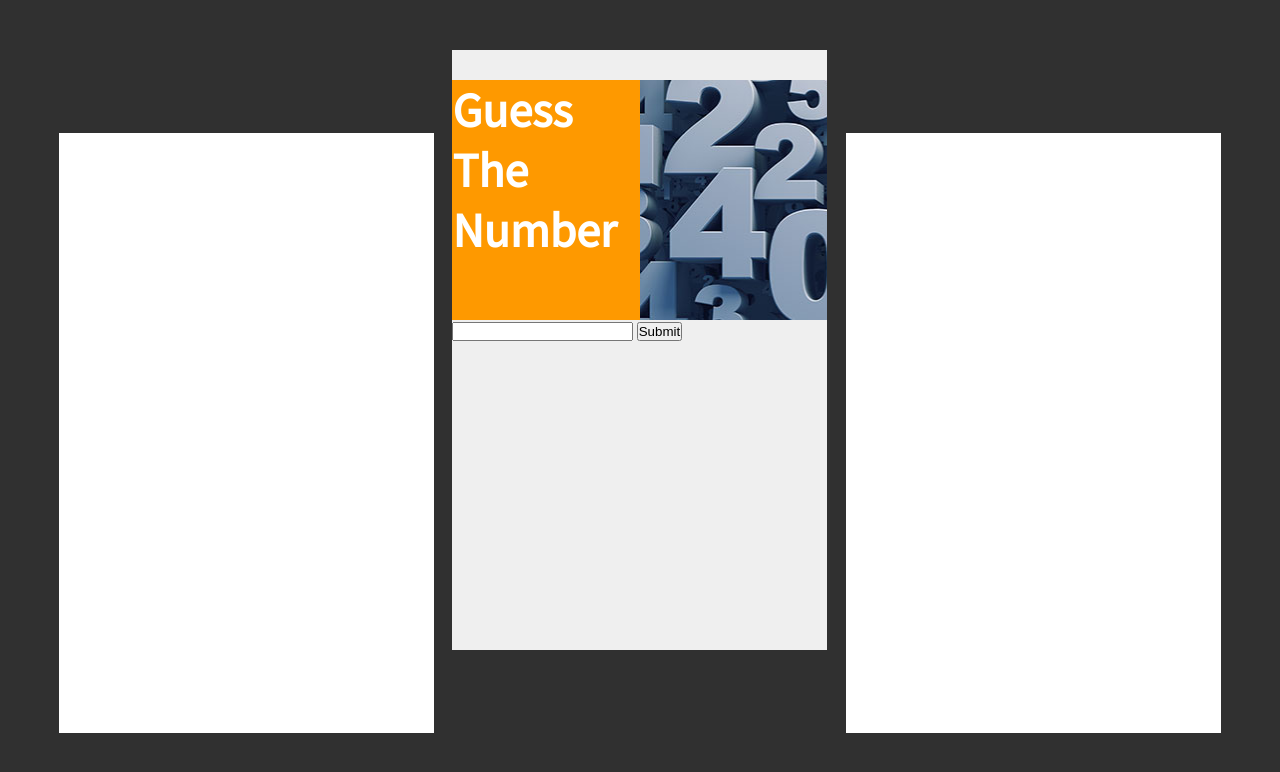
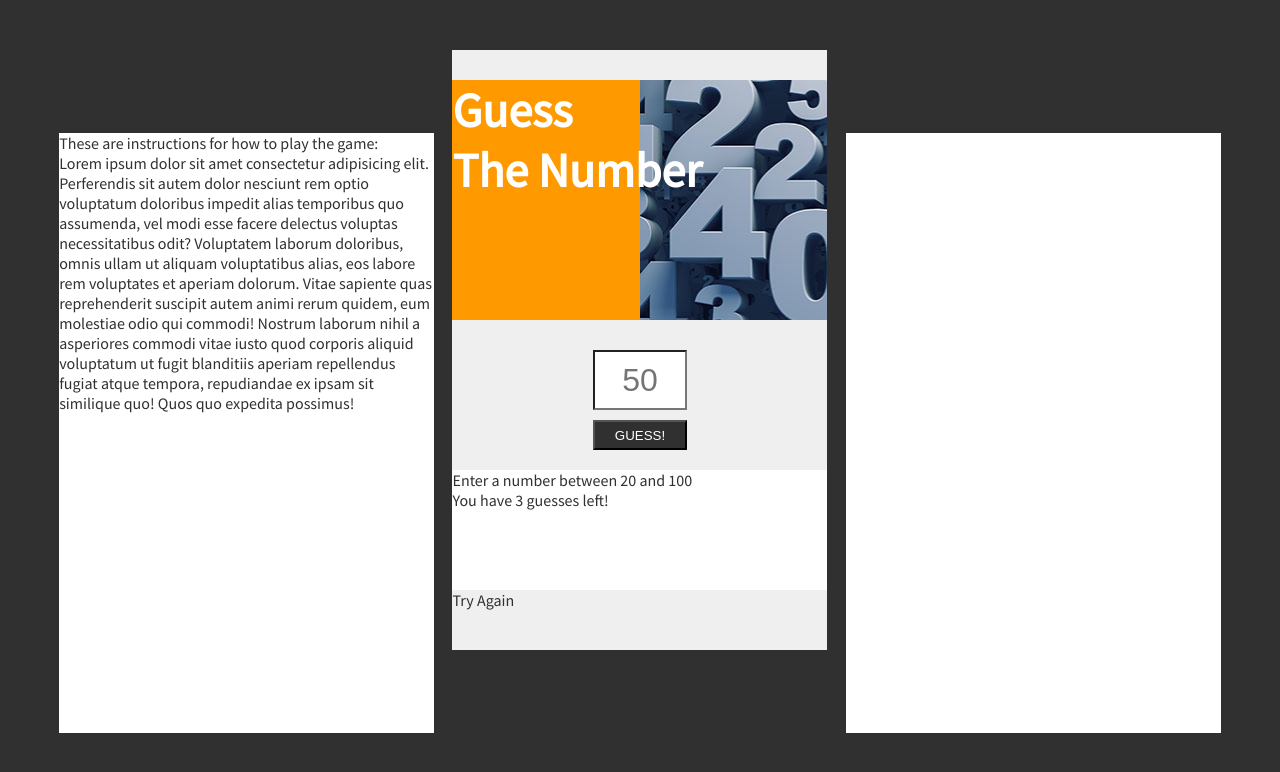
Before and after one commit to dean-the-dream/find-the-number, a plain HTML site: page index.html in a window 1280 px wide. Drawn offline with Linux system fonts and the light colour scheme.

Commit message:
update: modify guess box

```diff
--- a/index.html
+++ b/index.html
@@ -23,19 +23,19 @@
         </header>
         <div id="input">
             <form action=submit>
-                <input type="text">
-                <button>Submit</button>
+                <input type="number" max="100" min="1" placeholder="50">
+                <button>GUESS!</button>
             </form>
         </div>
+        <div id="hint">
+            <div id="next-step"><p>Enter a number between 20 and 100</p></div>
+            <div id="attempts"><p>You have 3 guesses left!</p></div>
+        </div>
         <div id="result">
+            <div id="graphic"></div>
+            <div id="status">Try Again</div>
+        </div>
 
-            <div id="graphic"></div>
-            <div id="status"></div>
-        </div>
-        <div id="hint">
-            <div id="next-step"></div>
-            <div id="attempts"></div>
-        </div>
     </section>
     <section class="placeholder"></section>
 
--- a/main.css
+++ b/main.css
@@ -4,6 +4,7 @@
     padding: 0;
     margin: 0;
     box-sizing: border-box;
+    -webkit-appearance: none;
 }
 
 :root{
@@ -38,6 +39,7 @@ section{
 
 section#instructions, section.placeholder{
     margin-top: 7%;
+    color: var(--dark-grey)
 }
 
 section#main{
@@ -61,9 +63,66 @@ section#main{
     font-size:32px
 }
 #main header #title h1{
-    width: 200px;
+    position: absolute;
+
+    z-index: 20;
+
+
+}
+#main header #title span + span{
+    display:block;
+    width: 100%;
 }
 
 #main header #number-pic {
     background: url("./img/numbers.jpg")
 }
+
+#main #input{
+
+    margin-top: 30px;
+    width: 100%;
+    height: 20%;
+}
+
+#main form {
+    margin:auto;
+    display: flex;
+    flex-direction:column;
+    height: 100%;
+    width: 50%;
+    align-items: center;
+}
+
+#main form input{
+    height: 50%;
+    width: 50%;
+    font-size: 2rem;
+    text-align: center;
+
+}
+ #main form button {
+    height: 25%;
+    width: 50%;
+    background-color: var(--dark-grey);
+    color:white;
+    margin-top: 10px
+
+}
+
+input::-webkit-outer-spin-button,
+input::-webkit-inner-spin-button {
+  -webkit-appearance: none;
+  margin: 0;
+}
+
+#hint{
+    width: 100%;
+    height: 20%;
+    background-color: white;
+    color: var(--dark-grey)
+}
+
+#result{
+    color: var(--dark-grey)
+}
```
